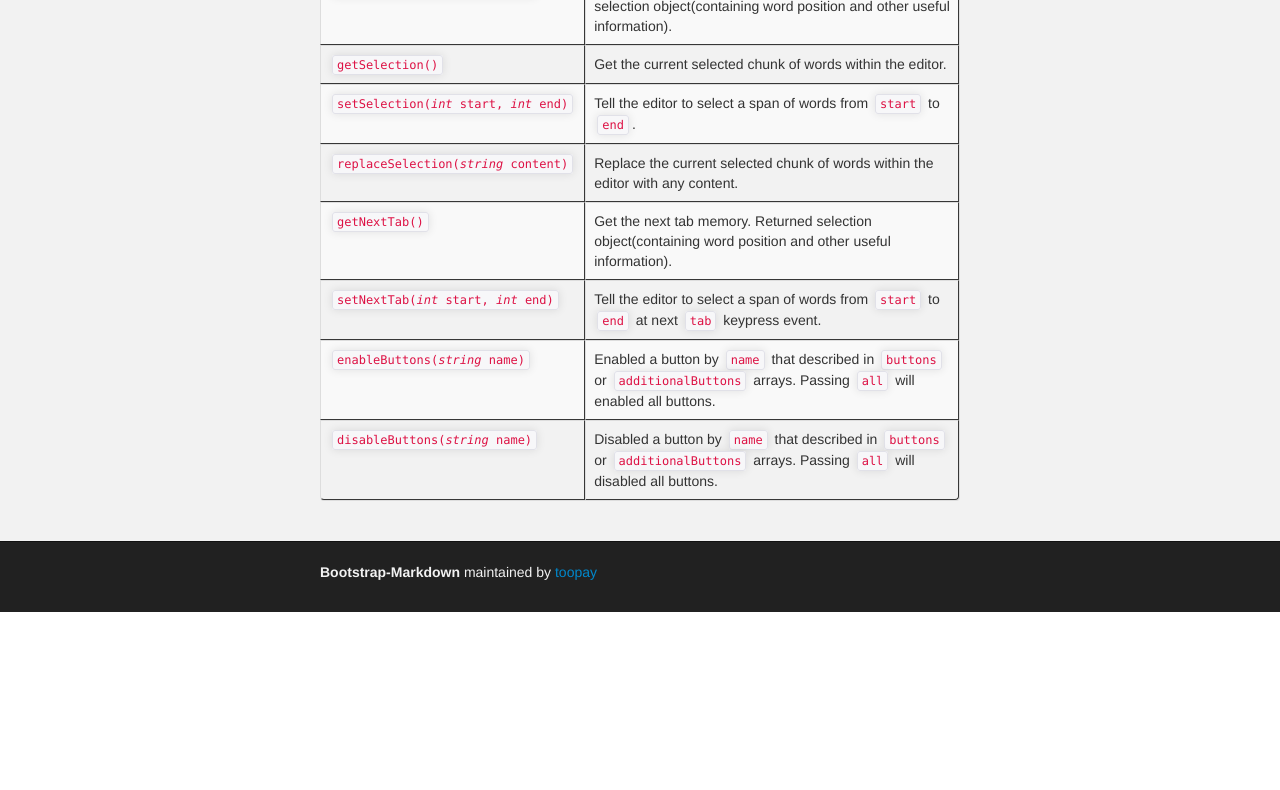
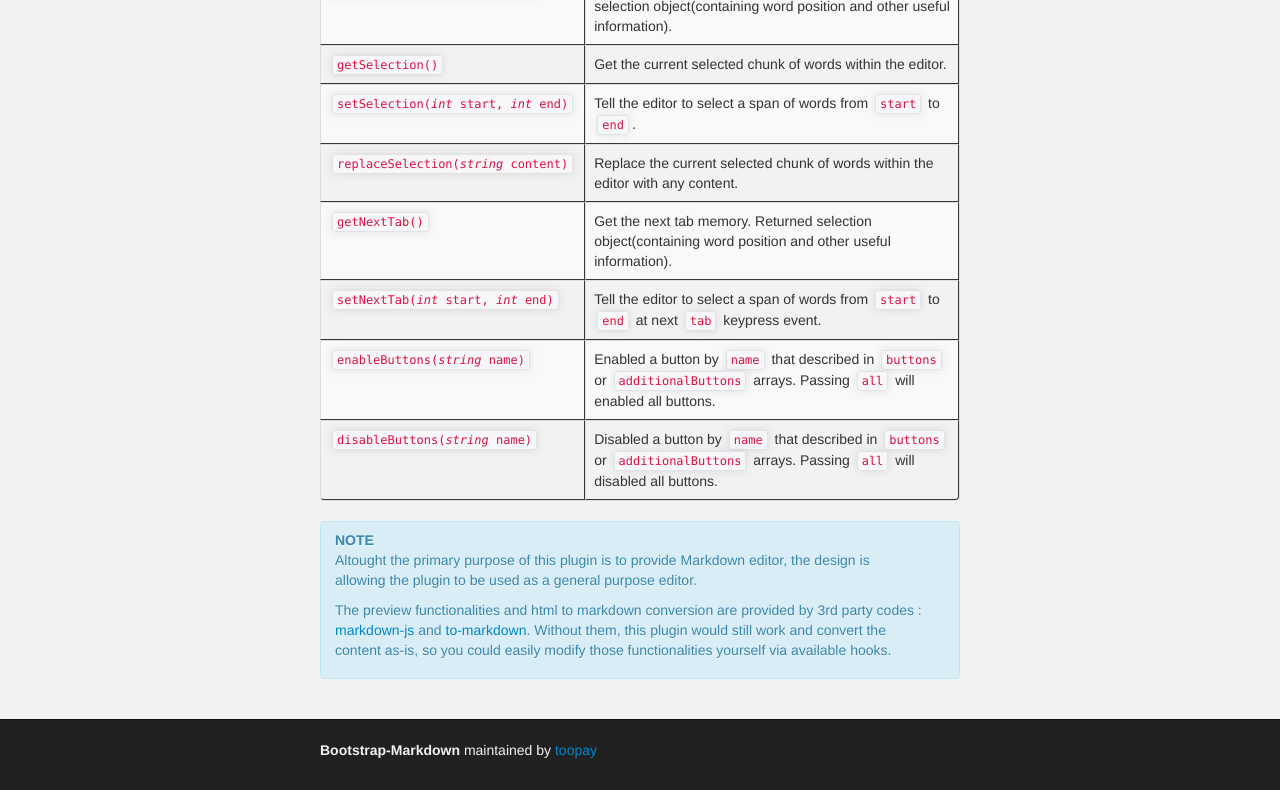
Before and after one commit to refactory-id/bootstrap-markdown, a plain HTML site: page index.html in a window 1280 px wide. Shown: the part 5527-6317 px from the top of the page. Before the commit the page ends 6139 px from the top, so only its background shows below. Drawn offline with nearby package versions, Linux system fonts and the light colour scheme; a script that the page names is missing.

Commit message:
Additional notes about functioanlities and 3rd party codes

```diff
--- a/index.html
+++ b/index.html
@@ -349,6 +349,11 @@ Enjoy!</textarea>
           </tbody>
         </table>
 
+        <div class="alert alert-info">
+          <strong>NOTE</strong>
+          <p>Altought the primary purpose of this plugin is to provide Markdown editor, the design is allowing the plugin to be used as a general purpose editor.</p>
+          <p>The preview functionalities and html to markdown conversion are provided by 3rd party codes : <a href="https://github.com/evilstreak/markdown-js" target="_blank">markdown-js</a> and <a href="https://github.com/domchristie/to-markdown" target="_blank">to-markdown</a>. Without them, this plugin would still work and convert the content as-is, so you could easily modify those functionalities yourself via available hooks.</p>
+        </div>
       </section>
     </div>
 
```
